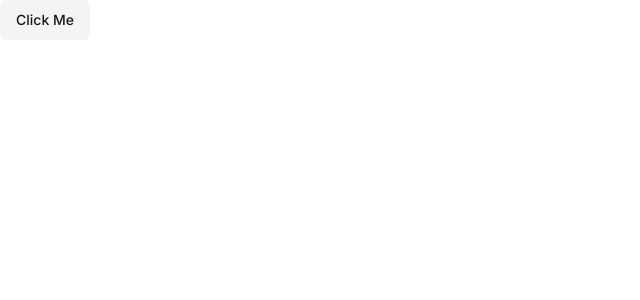
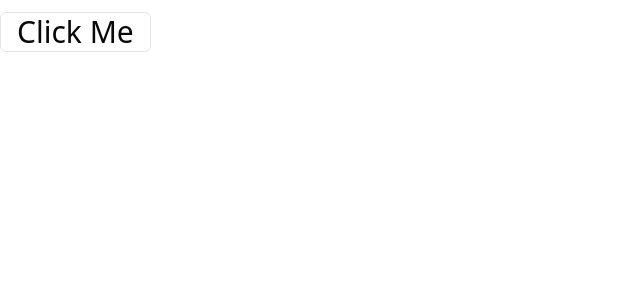
Before and after one commit to prshntshinde/quiz-app-saas, a Next.js app: page / in a window 1280 px wide. Shown: the top 300 px of the page, without its empty margins (0-640 px from the left). Built offline with nearby package versions, Linux system fonts and the light colour scheme.

Commit message:
chore: setup basic configuration for projects - Remove unused import of 'WeightIcon'.

```diff
--- a/src/app/layout.tsx
+++ b/src/app/layout.tsx
@@ -1,12 +1,18 @@
 import type { Metadata } from "next";
-import { Inter } from "next/font/google";
+import { Poppins } from "next/font/google";
 import "./globals.css";
 
-const inter = Inter({ subsets: ["latin"] });
+import { cn } from "@/lib/utils";
+
+const fontPoppins = Poppins({
+  subsets: ["latin"],
+  weight: ["100", "200", "300", "400", "500", "600", "700", "800", "900"],
+  variable: "--font-poppins",
+});
 
 export const metadata: Metadata = {
-  title: "Create Next App",
-  description: "Generated by create next app",
+  title: "Quiz App",
+  description: "A web based quiz app for testing your knowledge.",
 };
 
 export default function RootLayout({
@@ -16,7 +22,14 @@ export default function RootLayout({
 }>) {
   return (
     <html lang="en">
-      <body className={inter.className}>{children}</body>
+      <body
+        className={cn(
+          "min-h-screen antialiased font-poppins",
+          fontPoppins.variable
+        )}
+      >
+        {children}
+      </body>
     </html>
   );
 }
--- a/src/app/page.tsx
+++ b/src/app/page.tsx
@@ -1,15 +1,12 @@
 import { Button } from "@/components/ui/button";
-import { WeightIcon } from "lucide-react";
 import React from "react";
 
-type Props = {};
-
-const page = (props: Props) => {
+export default function Home() {
   return (
-    <div>
-      <Button variant={"secondary"}>Click Me</Button>
+    <div className="flex h-screen max-h-screen">
+      <Button variant={"outline"} className="text-3xl mt-3">
+        Click Me
+      </Button>
     </div>
   );
-};
-
-export default page;
+}
```
